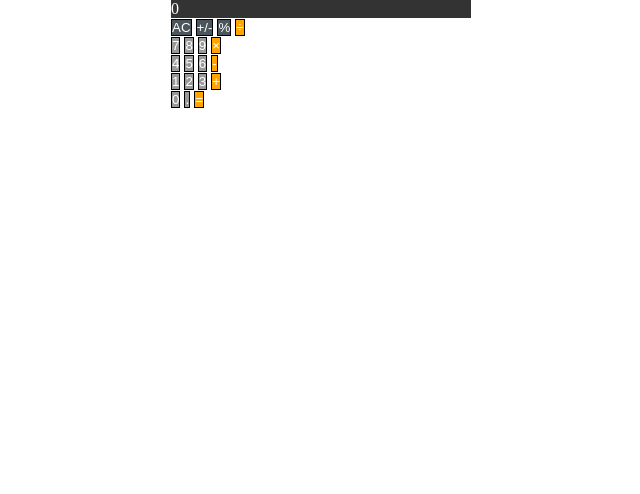
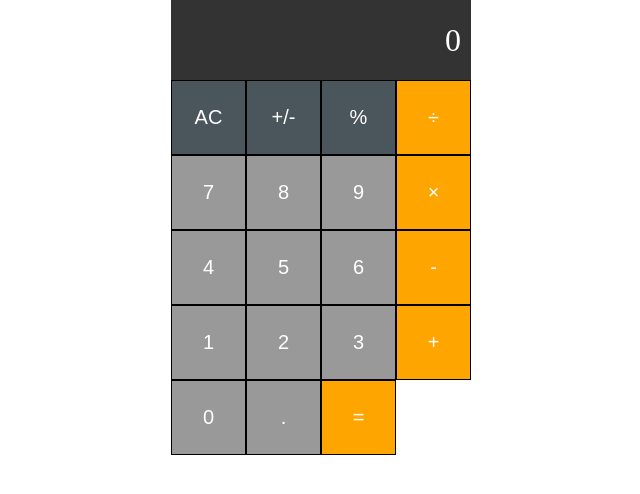
Before and after one commit to ryu0947/calculator, a plain HTML site: page index.html in a window 1280 px wide. Shown: the whole page, without its empty margins (319-959 px from the left). Drawn offline with Linux system fonts and the light colour scheme.

Commit message:
電卓のボタンのスタイリング

```diff
--- a/style.css
+++ b/style.css
@@ -5,6 +5,7 @@
 *::after {
   margin: 0;
   padding: 0;
+  box-sizing: border-box;
 }
 
 button {
@@ -14,6 +15,7 @@ button {
   padding: 0;
   cursor: pointer;
   color: #ffffff;
+  font-size: 20px;
 }
 
 body {
@@ -25,15 +27,23 @@ body {
 .wrapper {
   width: 300px;
   margin: 0 auto;
+  font-size: 0;
 }
 
 .calc {
     background-color: #333333;
+    font-size: 32px;
+    height: 80px;
+    line-height: 80px;
+    text-align: right;
+    padding-right: 10px;
 }
 
 .panel {
     border: 1px solid #000000;
     background-color: #999999;
+    width: 75px;
+    height: 75px;
 }
 
 .panel.black {
```
